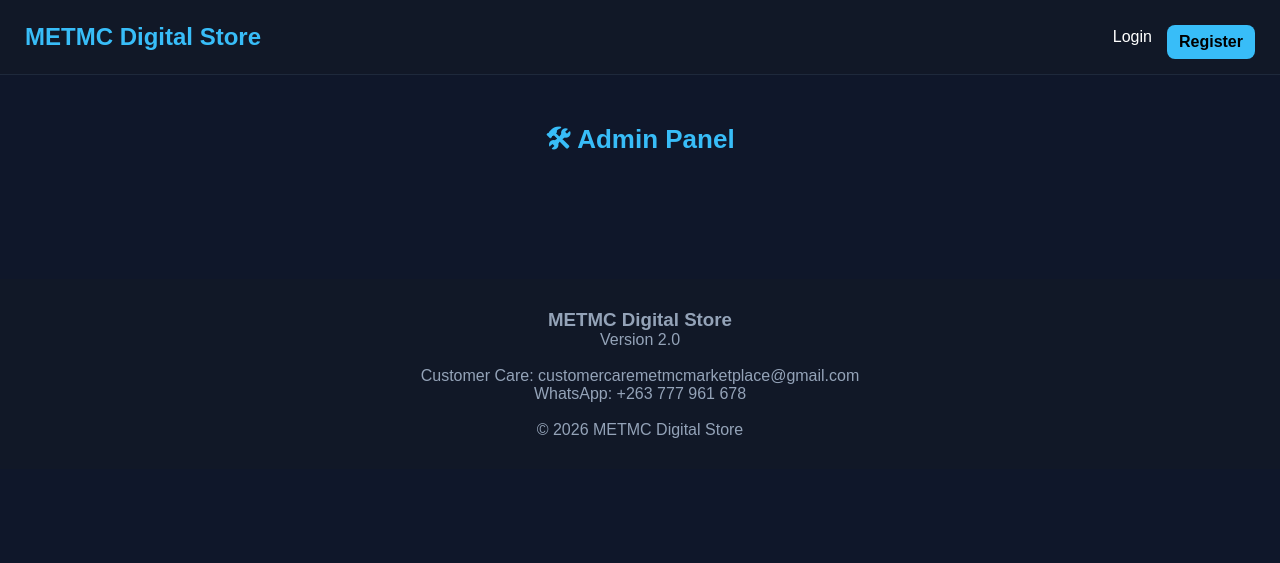
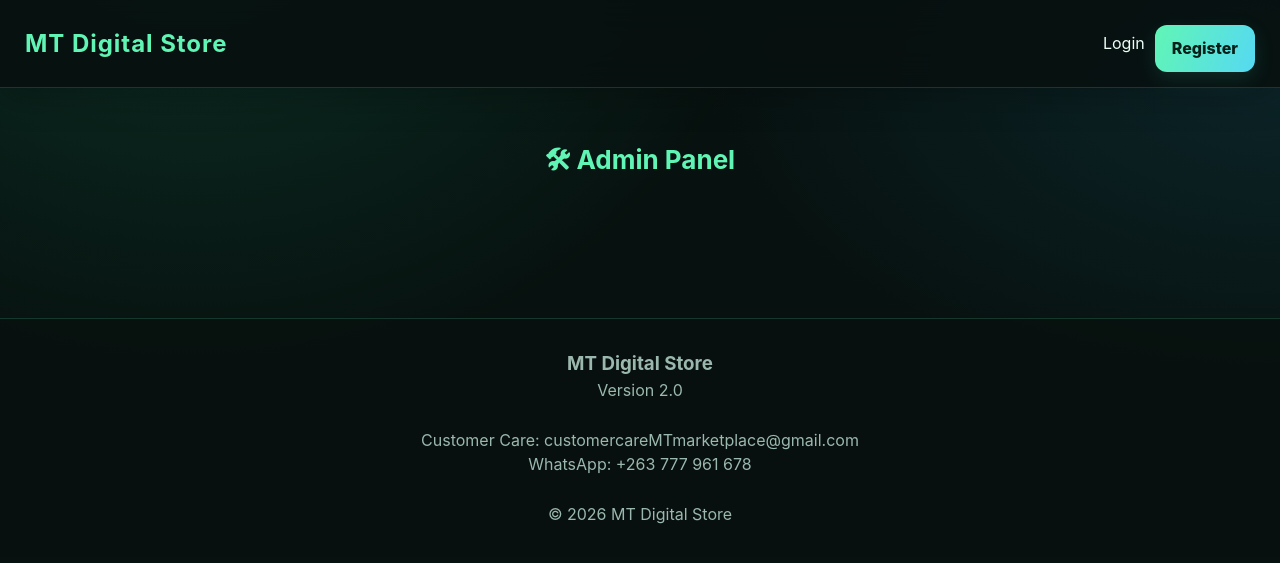
Before and after one commit to TEMMC/digital_store-, a Flask app: template templates/admin.html in a window 1280 px wide. Shown: the top 563 px of the page. Run offline with Flask 3, Linux system fonts and the light colour scheme; the template is opened without the code that fills it, so the values that code supplies are empty.

Commit message:
Apply futuristic MT branding and shared theme to base.html

```diff
--- a/templates/base.html
+++ b/templates/base.html
@@ -1,7 +1,7 @@
 <!DOCTYPE html><html lang="en">
 <head>
 <meta charset="UTF-8">
-<meta name="viewport" content="width=device-width, initial-scale=1.0"><title>METMC Digital Store</title><style>
+<meta name="viewport" content="width=device-width, initial-scale=1.0"><title>MT Digital Store</title><style>
 
 *{
     margin:0;
@@ -166,9 +166,10 @@ nav{
 
 }
 
-</style></head>
+</style><link rel="stylesheet" href="/static/mt-future.css">
+</head>
 <body><header><div class="logo">
-METMC Digital Store
+MT Digital Store
 </div><nav>{% if session.get("user") %}
 
 <span>
@@ -206,13 +207,13 @@ Register
 {% block content %}
 {% endblock %}
 
-</div><footer><h3>METMC Digital Store</h3><p>Version 2.0</p><br><p>
+</div><footer><h3>MT Digital Store</h3><p>Version 2.0</p><br><p>
 Customer Care:
-customercaremetmcmarketplace@gmail.com
+customercareMTmarketplace@gmail.com
 </p><p>
 WhatsApp:
 +263 777 961 678
 </p><br><p>
-© 2026 METMC Digital Store
+© 2026 MT Digital Store
 </p></footer></body>
 </html>
```
